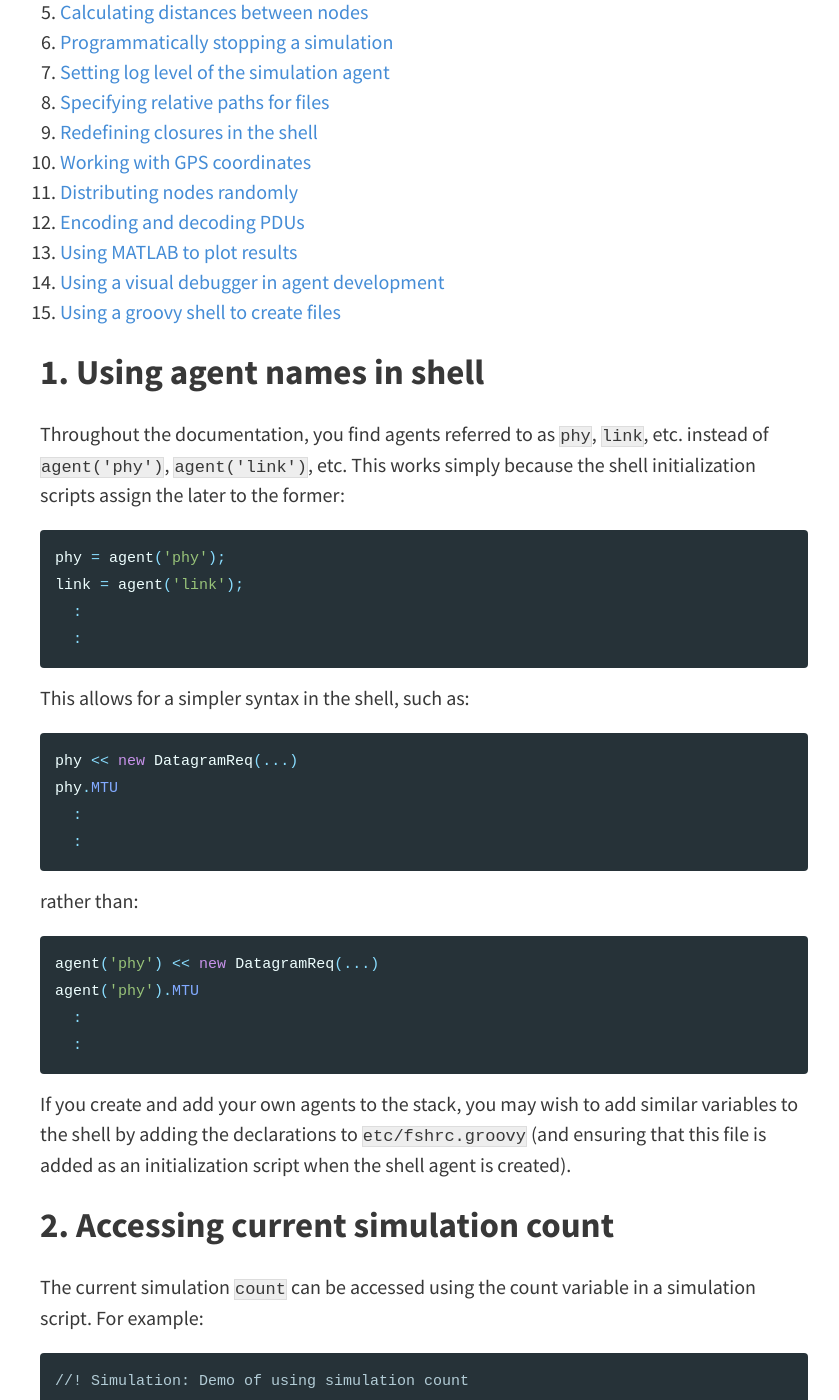
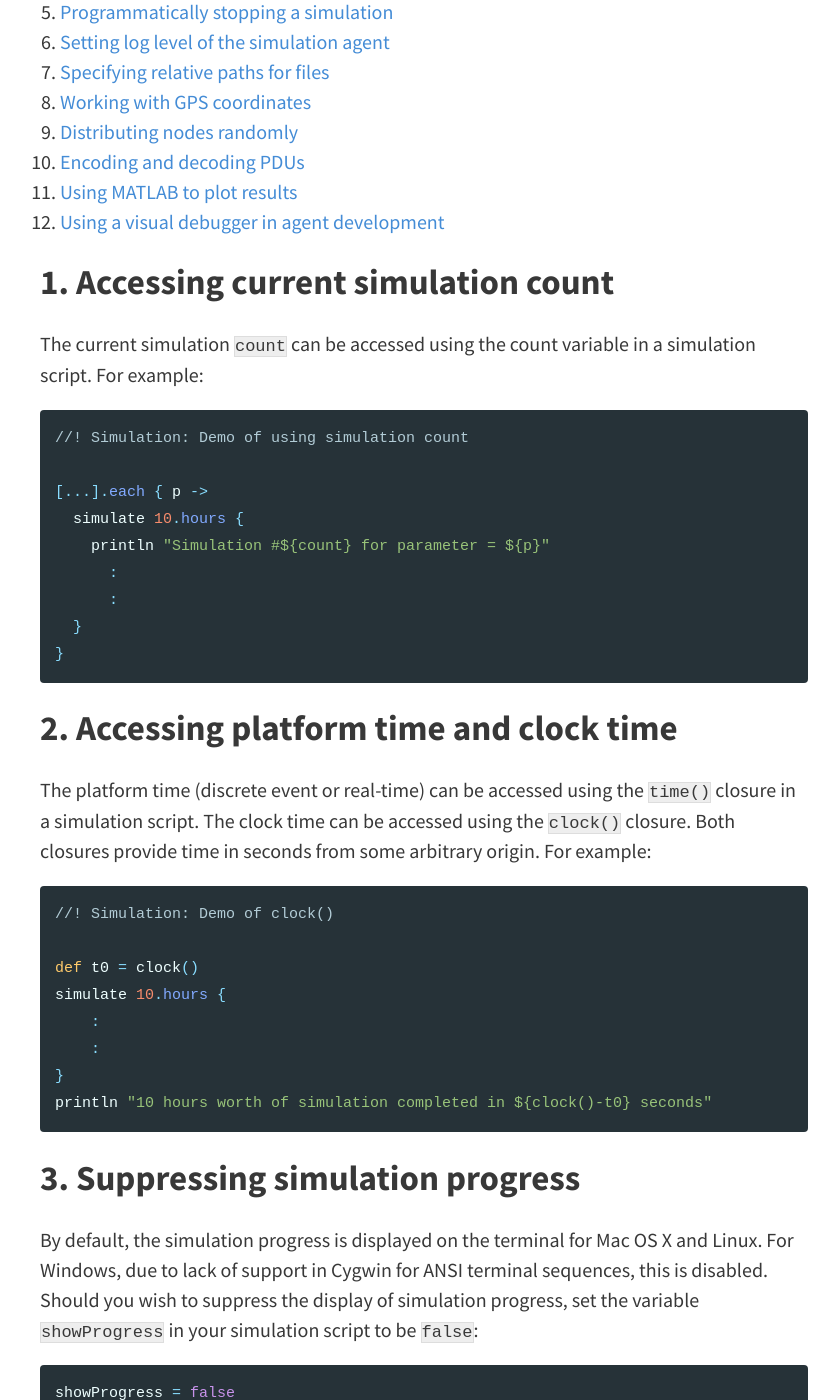
Before and after one commit to org-arl/unet-blog, a Jekyll site: the page built from _posts/2019-07-24-15-cool-things-about-UnetStack-you-probably-didn't-know.md, in a window 1280 px wide and 1400 px high, scrolled down 687 px. Shown: the whole window, without its empty margins (216-1055 px from the left). Built offline with Jekyll 4.4.1, drawn with Linux system fonts in a browser that asks for light colours; comment, search, counter and statistics services are not loaded; some of the changed text lies outside the part shown.

Commit message:
Update 2019-07-24-15-cool-things-about-UnetStack-you-probably-didn't-know.md

````diff
--- a/_posts/2019-07-24-15-cool-things-about-UnetStack-you-probably-didn't-know.md
+++ b/_posts/2019-07-24-15-cool-things-about-UnetStack-you-probably-didn't-know.md
@@ -10,53 +10,21 @@ thumbnail: "assets/img/water.jpg"
 tags: [howto, agents, unetstack]
 ---
 
-1. [Using agent names in shell](#head1)
-2. [Accessing current simulation count](#head2)
-3. [Accessing platform time and clock time](#head3)
-4. [Suppressing simulation progress](#head4)
-5. [Calculating distances between nodes](#head5)
-6. [Programmatically stopping a simulation](#head6)
-7. [Setting log level of the simulation agent](#head7)
-8. [Specifying relative paths for files](#head8)
-9. [Redefining closures in the shell](#head9)
-10. [Working with GPS coordinates](#head10)
-11. [Distributing nodes randomly](#head11)
-12. [Encoding and decoding PDUs](#head12)
-13. [Using MATLAB to plot results](#head13)
-14. [Using a visual debugger in agent development](#head14)
-15. [Using a groovy shell to create files](#head15)
+1. [Accessing current simulation count](#head1)
+2. [Accessing platform time and clock time](#head2)
+3. [Suppressing simulation progress](#head3)
+4. [Calculating distances between nodes](#head4)
+5. [Programmatically stopping a simulation](#head5)
+6. [Setting log level of the simulation agent](#head6)
+7. [Specifying relative paths for files](#head7)
+8. [Working with GPS coordinates](#head8)
+9. [Distributing nodes randomly](#head9)
+10. [Encoding and decoding PDUs](#head10)
+11. [Using MATLAB to plot results](#head11)
+12. [Using a visual debugger in agent development](#head12)
 
 
-## <a name="head1"></a>1. Using agent names in shell
-
-Throughout the documentation, you find agents referred to as `phy`, `link`, etc. instead of `agent('phy')`, `agent('link')`, etc. This works simply because the shell initialization scripts assign the later to the former:
-
-```groovy
-phy = agent('phy');
-link = agent('link');
-  :
-  :
-```
-
-This allows for a simpler syntax in the shell, such as:
-```groovy
-phy << new DatagramReq(...)
-phy.MTU
-  :
-  :
-```
-
-rather than:
-```groovy
-agent('phy') << new DatagramReq(...)
-agent('phy').MTU
-  :
-  :
-```
-
-If you create and add your own agents to the stack, you may wish to add similar variables to the shell by adding the declarations to `etc/fshrc.groovy` (and ensuring that this file is added as an initialization script when the shell agent is created).
-
-## <a name="head2"></a> 2. Accessing current simulation count
+## <a name="head1"></a> 1. Accessing current simulation count
 The current simulation `count` can be accessed using the count variable in a simulation script. For example:
 ```groovy
 //! Simulation: Demo of using simulation count
@@ -83,14 +51,14 @@ simulate 10.hours {
 println "10 hours worth of simulation completed in ${clock()-t0} seconds"
 ```
 
-## <a name="head4"></a> 4. Suppressing simulation progress
+## <a name="head3"></a> 3. Suppressing simulation progress
 By default, the simulation progress is displayed on the terminal for Mac OS X and Linux. For Windows, due to lack of support in Cygwin for ANSI terminal sequences, this is disabled. Should you wish to suppress the display of simulation progress, set the variable `showProgress` in your simulation script to be `false`:
 
 ```groovy
 showProgress = false
 ```
 
-## <a name="head5"></a> 5. Calculating distances between nodes
+## <a name="head4"></a> 4. Calculating distances between nodes
 A closure `distance()` is available in the simulation script to compute distance between two locations:
 ```groovy
 def location1 = [0, 0, 0]
@@ -135,22 +103,7 @@ Another variable `script` is defined to point to the simulation script file bein
 run "${script.parent}/settings.groovy"
 ```
 
-## <a name="head9"></a> 9. Redefining closures in the shell
-To avoid the mistakes from accidentally overwriting closures in the shell, by default, the shell disallows redefining previously defined closures. For example:
-```groovy
-> host = 1
-java.lang.RuntimeException: Closure host is read only
-```
-since `host` is a predefined closure that resolves host names to addresses. If we wanted to redefine the closure, we can do so by setting the `protection` variable in the shell to `false`:
-```groovy
-> protection = false;
-> host = 1
-1
-> println host
-1
-> protection = true;
-```
-## <a name="head10"></a> 10. Working with GPS coordinates
+## <a name="head8"></a> 8. Working with GPS coordinates
 Sometimes it is useful to work with GPS coordinates for node locations, but the simulator uses a local coordinate frame. Here’s how to easily convert from one to another.
 
 First create a local coordinate system with a specified origin:
@@ -239,7 +192,7 @@ data = pdu.decode(bytes)
 ```
 For further information, see PDU API documentation.
 
-## <a name="head13"></a> 13. Using MATLAB to plot results
+## <a name="head11"></a> 11. Using MATLAB to plot results
 The samples provided with UnetStack show how to plot results (e.g. `samples/aloha/plot-results.groovy`) using a Groovy script. Sometimes you may wish to use other tools such as MATLAB to analyze the results. To do this, you’ll need to extract relevant results from the log file and then load them in MATLAB.
 
 For example, let us assume that you just ran the `samples/aloha/aloha.groovy` simulation and have the log files in the `logs` directory. You can extract the relevant STATS lines from the log file and reformat into a CSV file that MATLAB can load:
@@ -273,17 +226,3 @@ While the Unet IDE does not have an integrated debugger, it is possible to use a
 - Create a configuration with main class org.arl.fjage.shell.GroovyBoot and arguments cls://org.arl.unet.sim.initrc followed by the simulation script filename.
 - Start a debugging session.
 More details for using IntelliJ IDEA can be found [here](https://blog.unetstack.net/using-idea-with-unetstack).
-
-## <a name="head15"></a> 15. Using a groovy shell to create files
-There are times when you have access to a Groovy shell, but not direct access to the scripts folder or the filesystem to create a new Groovy script (or to modify an existing script). An example is, if you are out in the field, connected to a device running UnetStack using a primitive interface such as RS232. You can still use the Groovy shell to create a file in the scripts folder. The syntax is:
-
-```groovy
-file("abcd.groovy").text="print 'hello sea 1'\\nprint 'hello sea 2'"
-```
-
-This will create (or modify if there is an existing file) a file with the content:
-```groovy
-print 'hello sea 1'
-print 'hello sea 2'
-```
-> NOTE: Make sure you use two '\\' for '\n'
````
Also changed, not shown: other parts of _posts/2019-07-24-15-cool-things-about-UnetStack-you-probably-didn't-know.md (+8 -8 lines).
